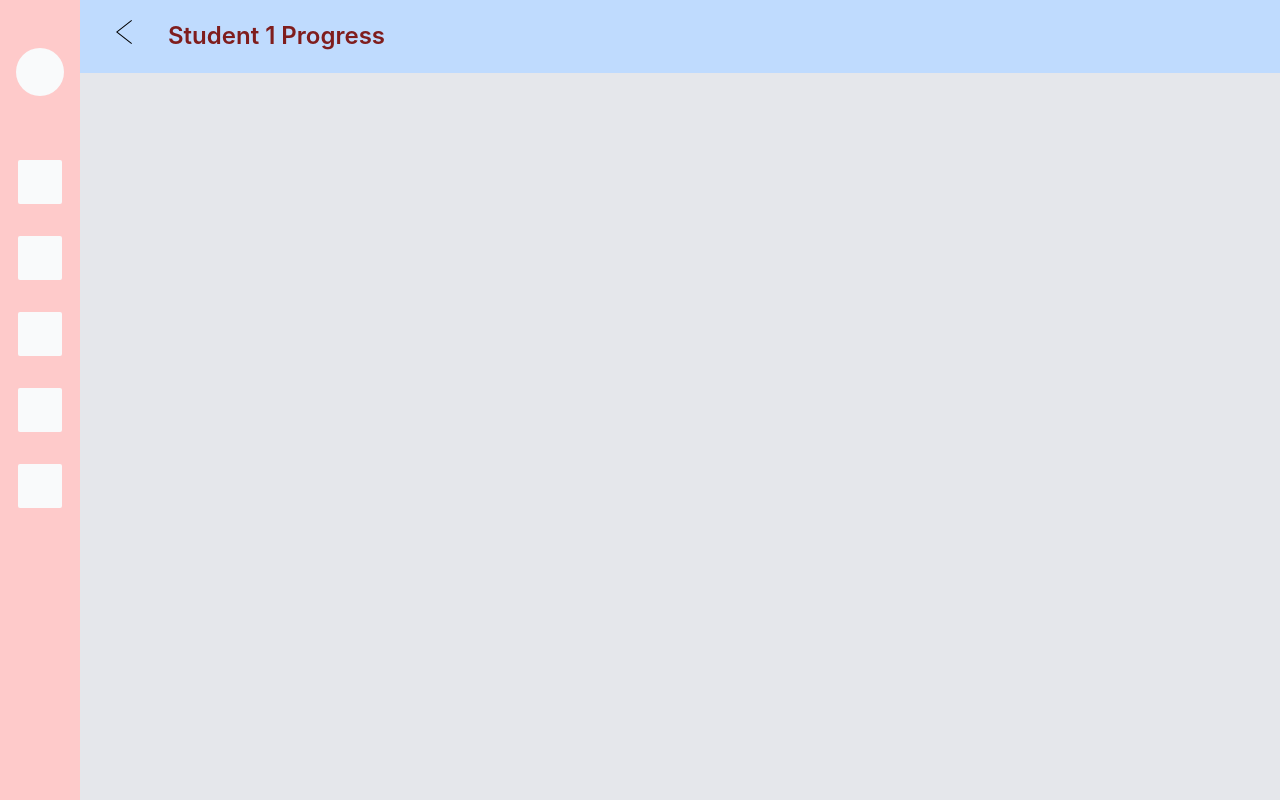
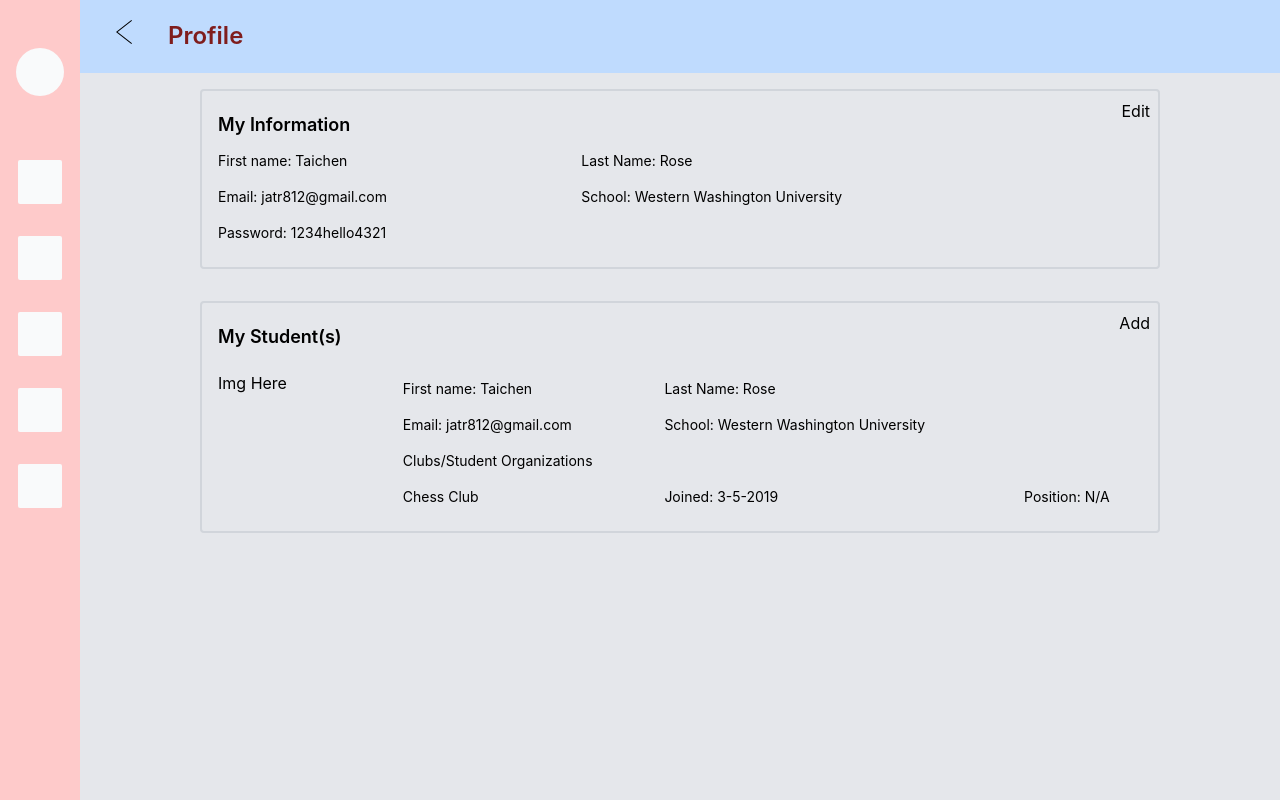
Before and after one commit to willsower/AcceptED, a Next.js app in the folder accepted/: page /dashboardShell in a window 1280 px wide. Built offline with nearby package versions, Linux system fonts and the light colour scheme.

Commit message:
Finished basic my information for profile section and created basic my students card

```diff
--- /dev/null
+++ b/accepted/components/Cards/myStudents.js
@@ -0,0 +1,42 @@
+// For the counselor this is the MyStudents Card
+function MyStudents() {
+    return (
+        <div>
+            <div className = 'border-2 border-gray-300 rounded p-4 w-4/5 ml-auto mr-auto mt-8 relative'>
+                <div className = 'table-row'>
+                    <h3 className = 'table-cell font-semibold text-lg py-1'>My Student(s)</h3>
+                    <button className = 'table-cell absolute top-2 right-2'>Add</button>
+                </div>
+                <div className = 'flex flex-row'>
+                    <div className = 'w-1/5 mt-4'>
+                        Img Here
+                    </div>
+                    <div className = 'w-4/5 ml-auto mr-auto mt-4'>
+                        <div className = 'table w-full ...'>
+                            <div className = 'table-row-group'>
+                                <div className = 'table-row text-sm'>
+                                    <p className = 'table-cell py-2'>First name: Taichen</p>
+                                    <p className = 'table-cell'>Last Name: Rose</p>
+                                </div>
+                                <div className = 'table-row text-sm'>
+                                    <p className = 'table-cell py-2'>Email: jatr812@gmail.com</p>
+                                    <p className = 'table-cell'>School: Western Washington University</p>
+                                </div>
+                                <div className = 'table-row text-sm'>
+                                    <p className = 'table-cell py-2'>Clubs/Student Organizations</p>
+                                </div>
+                                <div className = 'table-row text-sm'>
+                                    <p className = 'table-cell py-2'>Chess Club</p>
+                                    <p className = 'table-cell py-2'>Joined: 3-5-2019</p>
+                                    <p className = 'table-cell py-2'>Position: N/A</p>
+                                </div>
+                            </div>
+                        </div>
+                    </div>
+                </div>
+            </div>
+        </div>
+    )
+}
+
+export default MyStudents;
--- a/accepted/components/header.js
+++ b/accepted/components/header.js
@@ -4,11 +4,11 @@ function Header() {
         <>
             <div className = 'mt-auto mb-auto ml-8'>
                 <div className = 'inline-block mr-8'>
-                    <svg width="24" height="24" xmlns="http://www.w3.org/2000/svg" fill-rule="evenodd" clip-rule="evenodd"><path d="M20 .755l-14.374 11.245 14.374 11.219-.619.781-15.381-12 15.391-12 .609.755z"/></svg>
+                    <svg width="24" height="24" xmlns="http://www.w3.org/2000/svg" fillRule="evenodd" clipRule="evenodd"><path d="M20 .755l-14.374 11.245 14.374 11.219-.619.781-15.381-12 15.391-12 .609.755z"/></svg>
                 </div>
 
                 <div className = 'text-2xl font-semibold text-red-900 inline-block'>
-                    Student 1 Progress
+                    Profile
                 </div>
             </div>
         </>
--- /dev/null
+++ b/accepted/pages/Profiles/counselorProfile.js
@@ -0,0 +1,29 @@
+// Counselor profile information
+
+function CounselorProfile() {
+    return (
+        <div className = 'w-4/5 ml-auto mr-auto mt-4'>
+            <div className = 'table w-full border-2 border-gray-300 rounded p-4 relative ...'>
+                <div className = 'table-row-group'>
+                    <div className = 'table-row'>
+                        <h3 className = 'table-cell font-semibold text-lg py-1'>My Information</h3>
+                        <button className = 'table-cell absolute top-2 right-2'>Edit</button>
+                    </div>
+                    <div className = 'table-row text-sm'>
+                        <p className = 'table-cell py-2'>First name: Taichen</p>
+                        <p className = 'table-cell'>Last Name: Rose</p>
+                    </div>
+                    <div className = 'table-row text-sm'>
+                        <p className = 'table-cell py-2'>Email: jatr812@gmail.com</p>
+                        <p className = 'table-cell'>School: Western Washington University</p>
+                    </div>
+                    <div className = 'table-row text-sm'>
+                        <p className = 'table-cell py-2'>Password: 1234hello4321</p>
+                    </div>
+                </div>
+            </div>
+        </div>
+    )
+}
+
+export default CounselorProfile;
--- a/accepted/pages/dashboardShell.js
+++ b/accepted/pages/dashboardShell.js
@@ -1,6 +1,10 @@
 import Head from 'next/head';
 import Nav from '../components/nav';
 import Header from '../components/header';
+
+// Test
+import CounselorProfile from './Profiles/counselorProfile';
+import MyStudents from '../components/Cards/myStudents'
 
 export default function DashboardShell() {
   return (
@@ -26,7 +30,9 @@ export default function DashboardShell() {
 
                     {/* Content Bottom */}
                     <div className='flex-grow h-screen flex flex-col relative bg-gray-200'>
-
+                        {/* Test */}
+                        <CounselorProfile />
+                        <MyStudents />
                     </div>
                 </div>
             </div>
```
